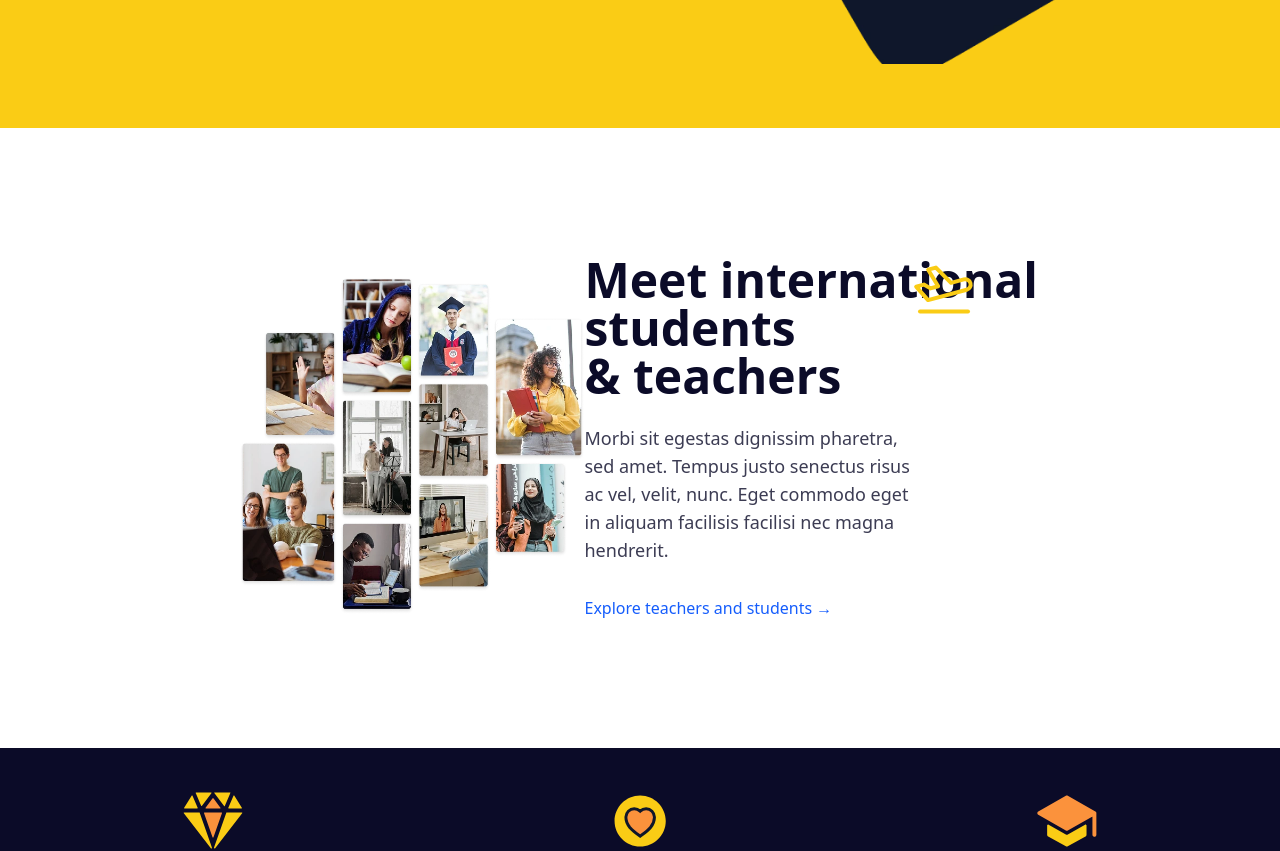
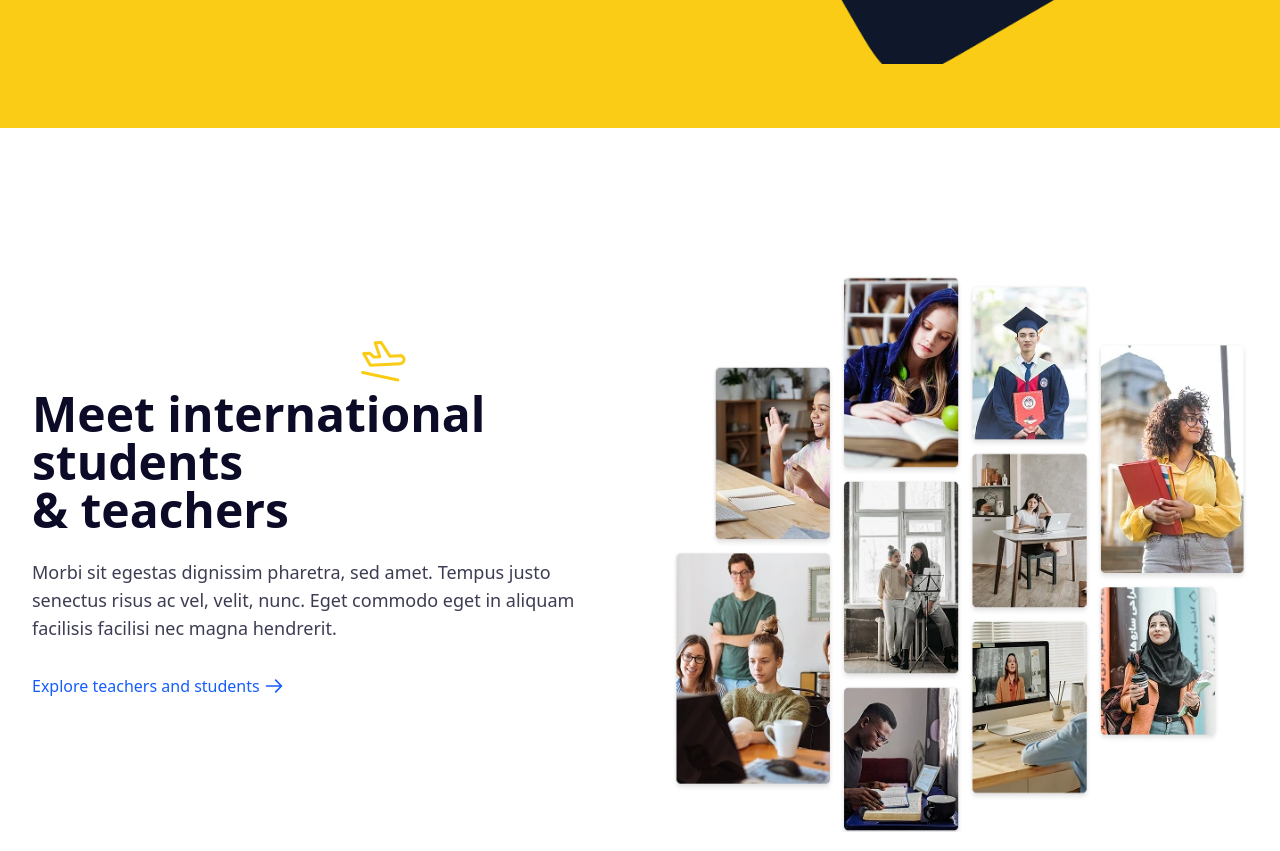
Before and after one commit to Kelwinpin/UTeach, a Next.js app: page / in a window 1280 px wide. Shown: the part 2280-3131 px from the top of the page. Built offline with nearby package versions, Linux system fonts and the light colour scheme.

Commit message:
optimize SEO on explore

```diff
--- a/src/components/Explore/index.jsx
+++ b/src/components/Explore/index.jsx
@@ -1,40 +1,130 @@
+"use client";
+
 import Image from "next/image";
 import Link from "next/link";
+import { useEffect, useState, useRef } from "react";
 
-export default function Explore() {
+export default function ExploreSection() {
+  const [isVisible, setIsVisible] = useState(false);
+  const sectionRef = useRef(null);
+  const [isMobile, setIsMobile] = useState(false);
+
+  useEffect(() => {
+    const checkDevice = () => {
+      setIsMobile(window.innerWidth < 768);
+    };
+
+    checkDevice();
+
+    window.addEventListener('resize', checkDevice);
+
+    return () => window.removeEventListener('resize', checkDevice);
+  }, []);
+
+  useEffect(() => {
+    const observer = new IntersectionObserver(
+      ([entry]) => {
+        if (entry.isIntersecting) {
+          setIsVisible(true);
+          observer.disconnect();
+        }
+      },
+      { threshold: 0.1 }
+    );
+
+    if (sectionRef.current) {
+      observer.observe(sectionRef.current);
+    }
+
+    return () => {
+      if (sectionRef.current) {
+        observer.unobserve(sectionRef.current);
+      }
+    };
+  }, []);
+
   return (
-    <section className="w-full md:px-60 px-6 py-20 md:py-32 bg-white flex md:flex-row-reverse flex-col items-center">
-        <div className="max-w-7xl mx-auto">
-            <h2 className="text-4xl md:text-5xl font-semibold text-[#0B0B28] mb-6 relative">
+    <section
+      ref={sectionRef}
+      className={`w-full py-16 md:py-32 bg-white transition-all duration-700 ${
+        isVisible ? "opacity-100 translate-y-0" : "opacity-0 translate-y-10"
+      }`}
+      aria-labelledby="explore-heading"
+      itemScope
+      itemType="https://schema.org/EducationalOrganization"
+    >
+      <div className="max-w-7xl mx-auto px-4 sm:px-6 lg:px-8">
+        <div className="grid md:grid-cols-2 gap-8 lg:gap-16 items-center">
+          <div className="order-2 md:order-1">
+            <div className="relative">
               <Image
-                    src={"/plane.svg"}
-                    alt={`Plane`}
-                    width={24}
-                    height={24}
-                    className="absolute bottom-28 left-65 md:left-82 md:w-16 md:bottom-20"
+                src="/plane.svg"
+                alt="Ícone de avião representando conexões internacionais"
+                width={isMobile ? 24 : 48}
+                height={isMobile ? 24 : 48}
+                className="absolute -top-8 right-0 md:-top-14 md:left-82 transform rotate-12"
+                aria-hidden="true"
               />
-                Meet international students <br />& teachers
+
+              <h2
+                id="explore-heading"
+                className="text-3xl md:text-4xl lg:text-5xl font-semibold text-[#0B0B28] mb-6"
+                itemProp="name"
+              >
+                Meet international students <br className="hidden sm:block" />& teachers
               </h2>
-            <p className="text-lg text-[#0B0B28]/80 mb-8 md:w-82 w-full">
+            </div>
+
+            <p
+              className="text-base md:text-lg text-[#0B0B28]/80 mb-8 max-w-xl"
+              itemProp="description"
+            >
               Morbi sit egestas dignissim pharetra, sed amet. Tempus justo senectus risus ac vel, velit, nunc.
               Eget commodo eget in aliquam facilisis facilisi nec magna hendrerit.
             </p>
 
             <Link
-                href="#"
-                className="text-blue-600 font-medium hover:underline"
+              href="/explore"
+              className="group inline-flex items-center text-blue-600 font-medium hover:text-blue-700 focus:outline-none focus:ring-2 focus:ring-blue-500 focus:ring-offset-2 transition-colors"
+              aria-label="Explore professores e estudantes internacionais"
+              itemProp="url"
             >
-                Explore teachers and students →
+              <span>Explore teachers and students</span>
+              <svg
+                xmlns="http://www.w3.org/2000/svg"
+                className="h-5 w-5 ml-1 transform transition-transform group-hover:translate-x-1"
+                fill="none"
+                viewBox="0 0 24 24"
+                stroke="currentColor"
+                aria-hidden="true"
+              >
+                <path
+                  strokeLinecap="round"
+                  strokeLinejoin="round"
+                  strokeWidth={2}
+                  d="M14 5l7 7m0 0l-7 7m7-7H3"
+                />
+              </svg>
             </Link>
           </div>
-        <div>
+
+          <div className="order-2">
+            <div className="relative overflow-hidden rounded-lg">
+              <div className="aspect-square md:h-auto relative">
                 <Image
-                src={"/images/images.webp"}
-                alt={`Student and Teacher`}
-                className="object-cover md:w-lg w-full md:h-lg h-full"
-                width={300}
-                height={300}
+                  src="/images/images.webp"
+                  alt="Estudantes e professores internacionais interagindo em ambiente educacional"
+                  fill
+                  sizes="(max-width: 768px) 100vw, 50vw"
+                  priority={!isMobile}
+                  className="object-cover h-full w-full"
+                  itemProp="image"
+                  loading={isMobile ? "lazy" : "eager"}
                 />
+              </div>
+            </div>
+          </div>
+        </div>
       </div>
     </section>
   );
```
Lines whose indentation alone changed are shown as unchanged.
